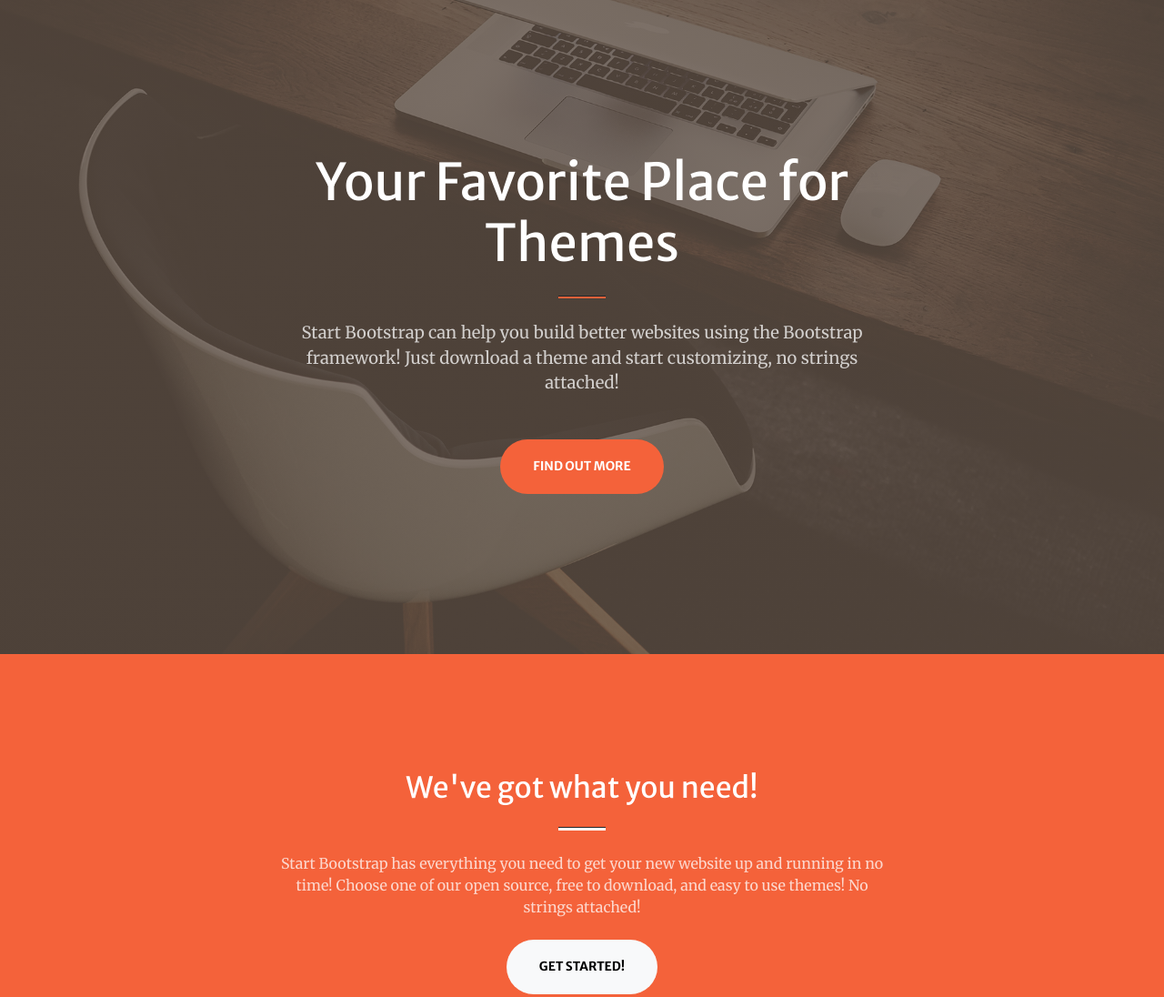
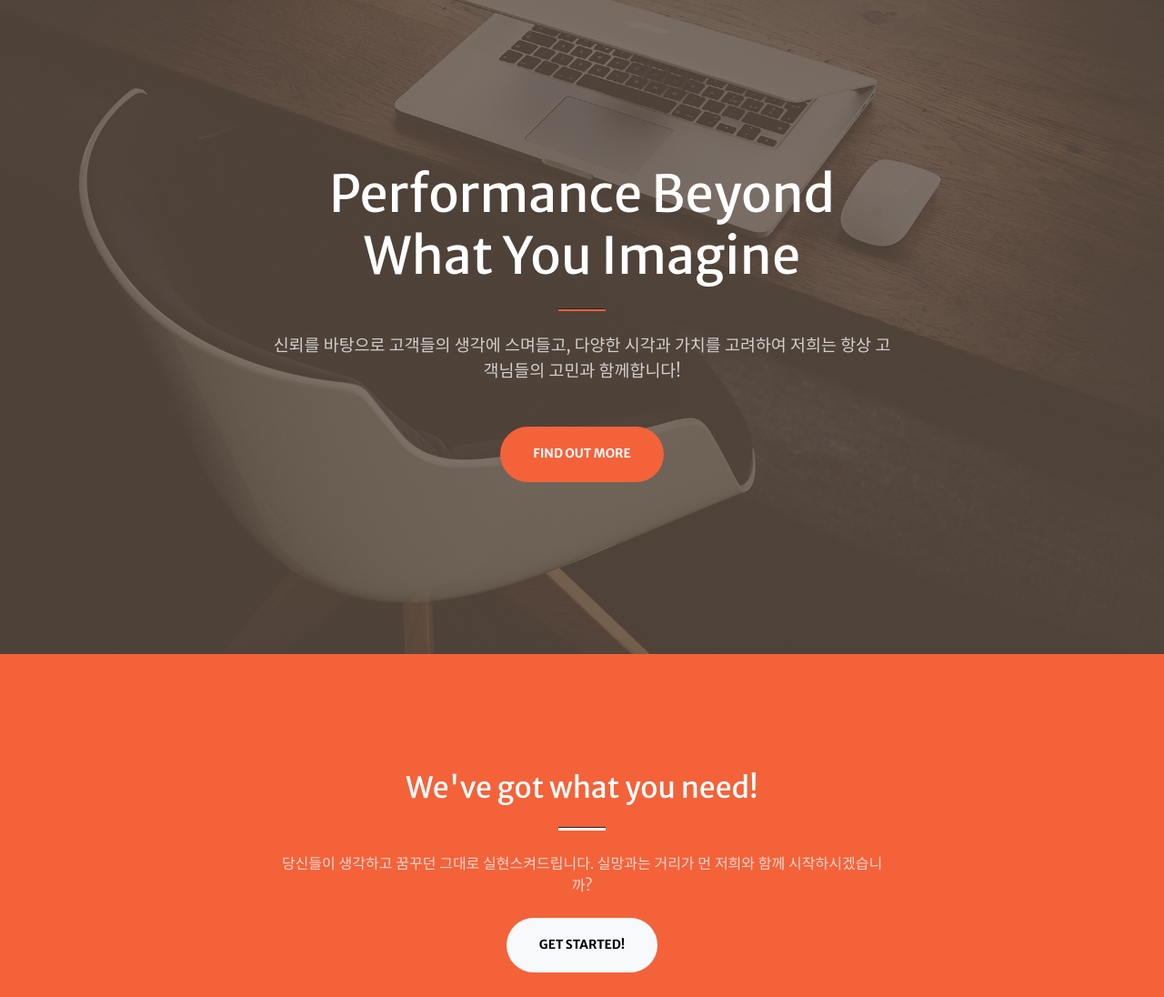
Before and after one commit to 3651MarketingWed/3651marketing, a plain HTML site: page index.html in a window 1280 px wide. Shown: the part 81-1177 px from the top of the page at 91% size. Drawn offline with nearby package versions, Linux system fonts and the light colour scheme; some packages are replaced by stand-ins of ours; a script that the page names is missing; files whose address does not match are found by name.

```diff
--- a/index.html
+++ b/index.html
@@ -52,11 +52,11 @@
             <div class="container px-4 px-lg-5 h-100">
                 <div class="row gx-4 gx-lg-5 h-100 align-items-center justify-content-center text-center">
                     <div class="col-lg-8 align-self-end">
-                        <h1 class="text-white font-weight-bold">Your Favorite Place for Themes</h1>
+                        <h1 class="text-white font-weight-bold">Performance Beyond What You Imagine</h1>
                         <hr class="divider" />
                     </div>
                     <div class="col-lg-8 align-self-baseline">
-                        <p class="text-white-75 mb-5">Start Bootstrap can help you build better websites using the Bootstrap framework! Just download a theme and start customizing, no strings attached!</p>
+                        <p class="text-white-75 mb-5">신뢰를 바탕으로 고객들의 생각에 스며들고, 다양한 시각과 가치를 고려하여 저희는 항상 고객님들의 고민과 함께합니다!</p>
                         <a class="btn btn-primary btn-xl" href="#Why-us">Find Out More</a>
                     </div>
                 </div>
@@ -69,7 +69,7 @@
                     <div class="col-lg-8 text-center">
                         <h2 class="text-white mt-0">We've got what you need!</h2>
                         <hr class="divider divider-light" />
-                        <p class="text-white-75 mb-4">Start Bootstrap has everything you need to get your new website up and running in no time! Choose one of our open source, free to download, and easy to use themes! No strings attached!</p>
+                        <p class="text-white-75 mb-4">당신들이 생각하고 꿈꾸던 그대로 실현스켜드립니다. 실망과는 거리가 먼 저희와 함께 시작하시겠습니까?</p>
                         <a class="btn btn-light btn-xl" href="#services">Get Started!</a>
                     </div>
                 </div>
```
